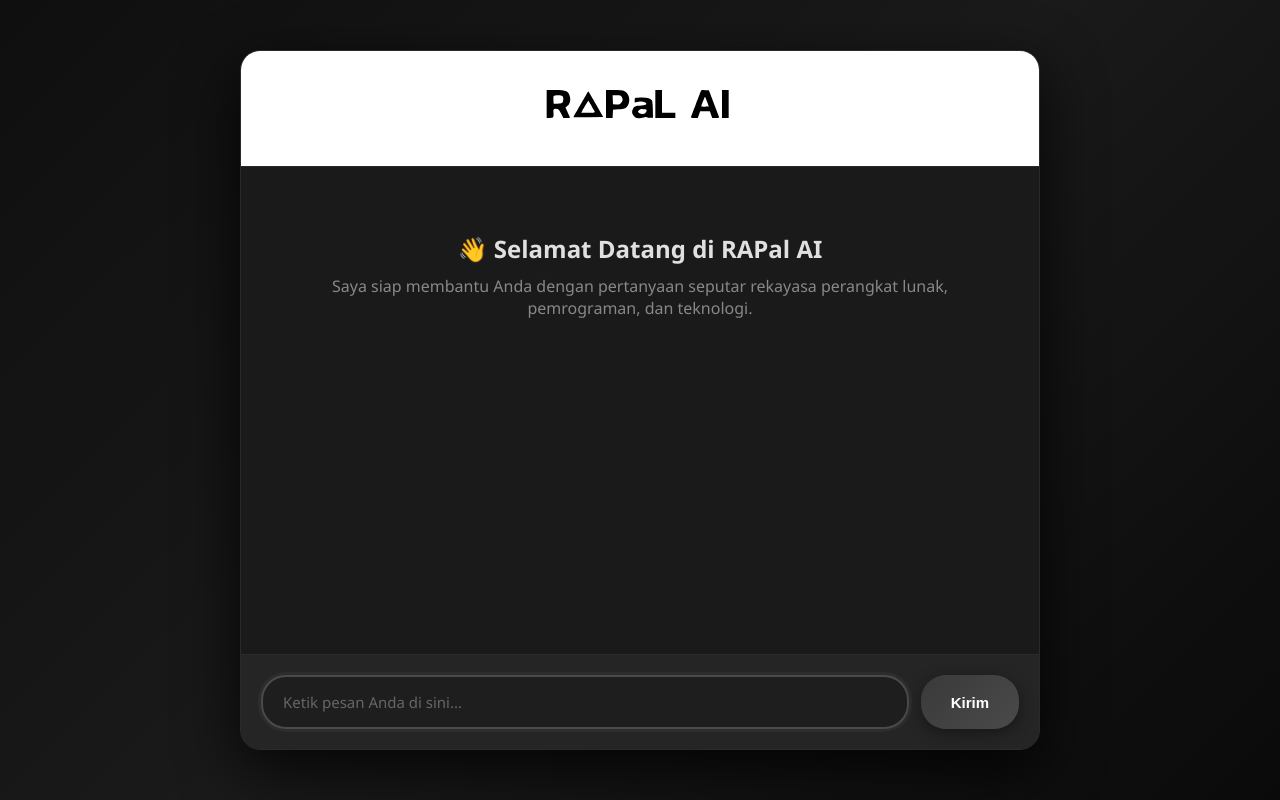
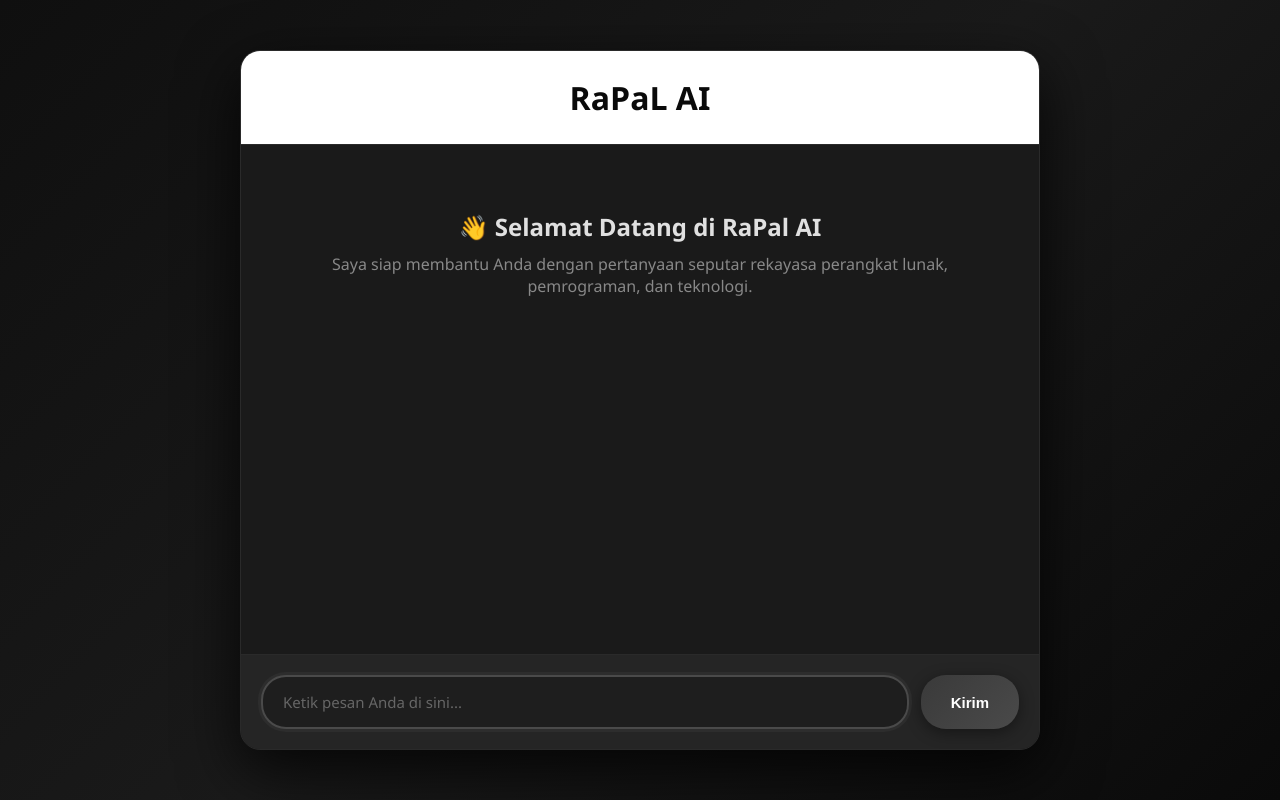
Before and after one commit to DiaztMF/RaPal-AI-Chatbot, a website: page public/index.html in a window 1280 px wide. Drawn offline with Linux system fonts and the light colour scheme.

Commit message:
last logo change

```diff
--- a/public/index.html
+++ b/public/index.html
@@ -283,12 +283,12 @@
 <body>
     <div class="chat-container">
         <div class="chat-header">
-            <img class="logo" src="icTRRN01.svg" alt="logo">
+            <h1 style="color: #0a0a0a;">RaPaL AI</h1>
         </div>
 
         <div class="chat-messages" id="chatMessages">
             <div class="welcome-message">
-                <h2>👋 Selamat Datang di RAPal AI</h2>
+                <h2>👋 Selamat Datang di RaPal AI</h2>
                 <p>Saya siap membantu Anda dengan pertanyaan seputar rekayasa perangkat lunak, pemrograman, dan teknologi.</p>
             </div>
         </div>
```
